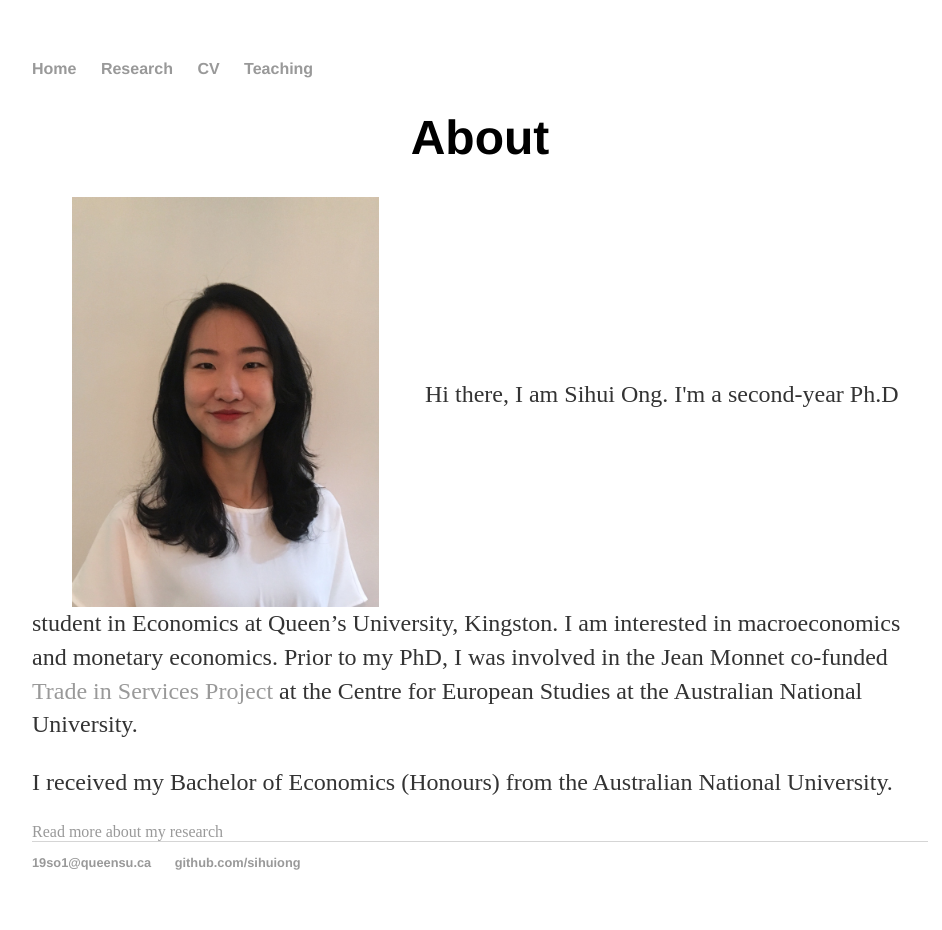
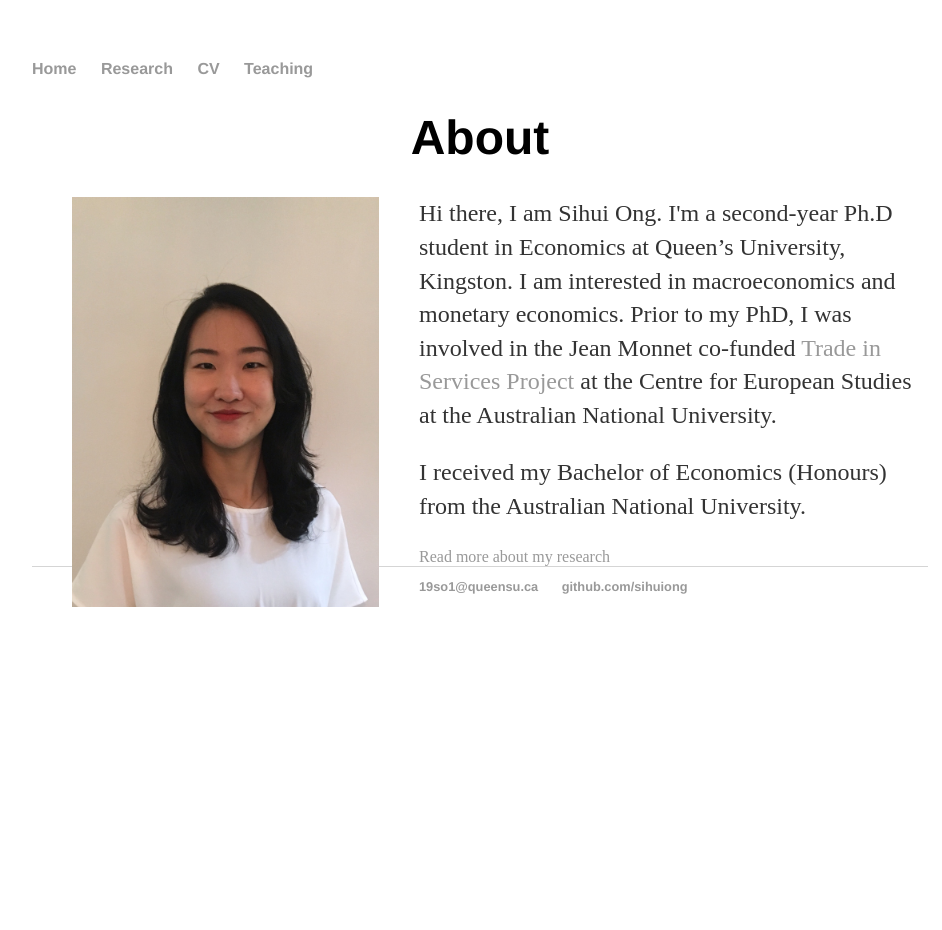
Before and after one commit to SihuiOng/SihuiOng.github.io, a Jekyll site: the page built from index.html, in a window 1280 px wide. Shown: the whole page, without its empty margins (160-1102 px from the left). Built offline with Jekyll 4.4.1, drawn with Linux system fonts in a browser that asks for light colours; after the commit the page ends 900 px from its top, so only the background shows below that.

Commit message:
Update index.html

```diff
--- a/index.html
+++ b/index.html
@@ -11,11 +11,10 @@ title: Sihui Ong, Ph.D. Candidate in Economics at Queen's University
             hspace="40"
             width="307"
             height="410"
-            align="middle" />
+            align="left" />
      Hi there, I am Sihui Ong. I'm a second-year Ph.D student in Economics at Queen’s University, Kingston. I am interested in macroeconomics and monetary economics.
 	Prior to my PhD, I was involved in the Jean Monnet co-funded <a href="https://politicsir.cass.anu.edu.au/centres/ces/research/projects/jean-monnet/eu-australia-trade-services/" target="_blank">Trade in Services Project</a>
-	at the Centre for European Studies at the Australian National University.
-    </p>
+	at the Centre for European Studies at the Australian National University.</p>
 
 
 	<p>I received my Bachelor of Economics (Honours) from the Australian National University. </p>
```
